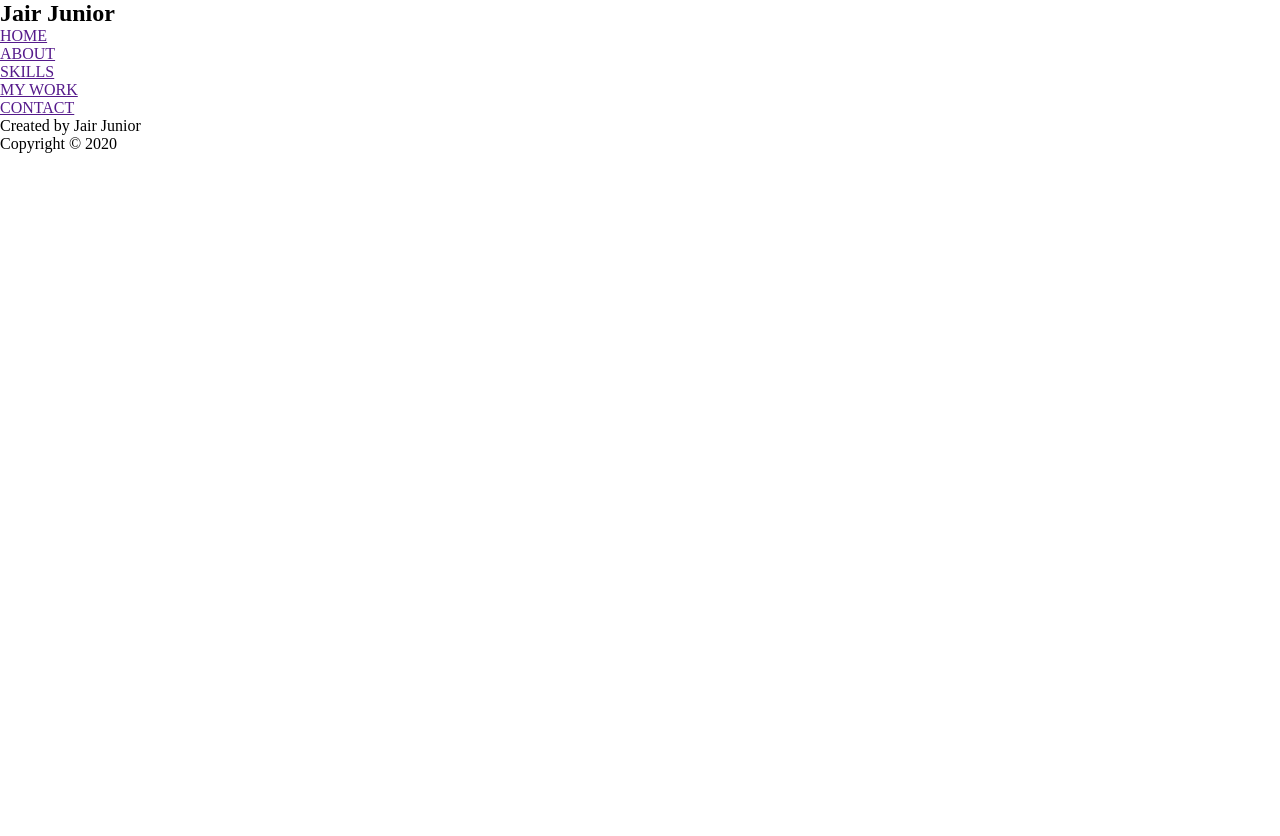
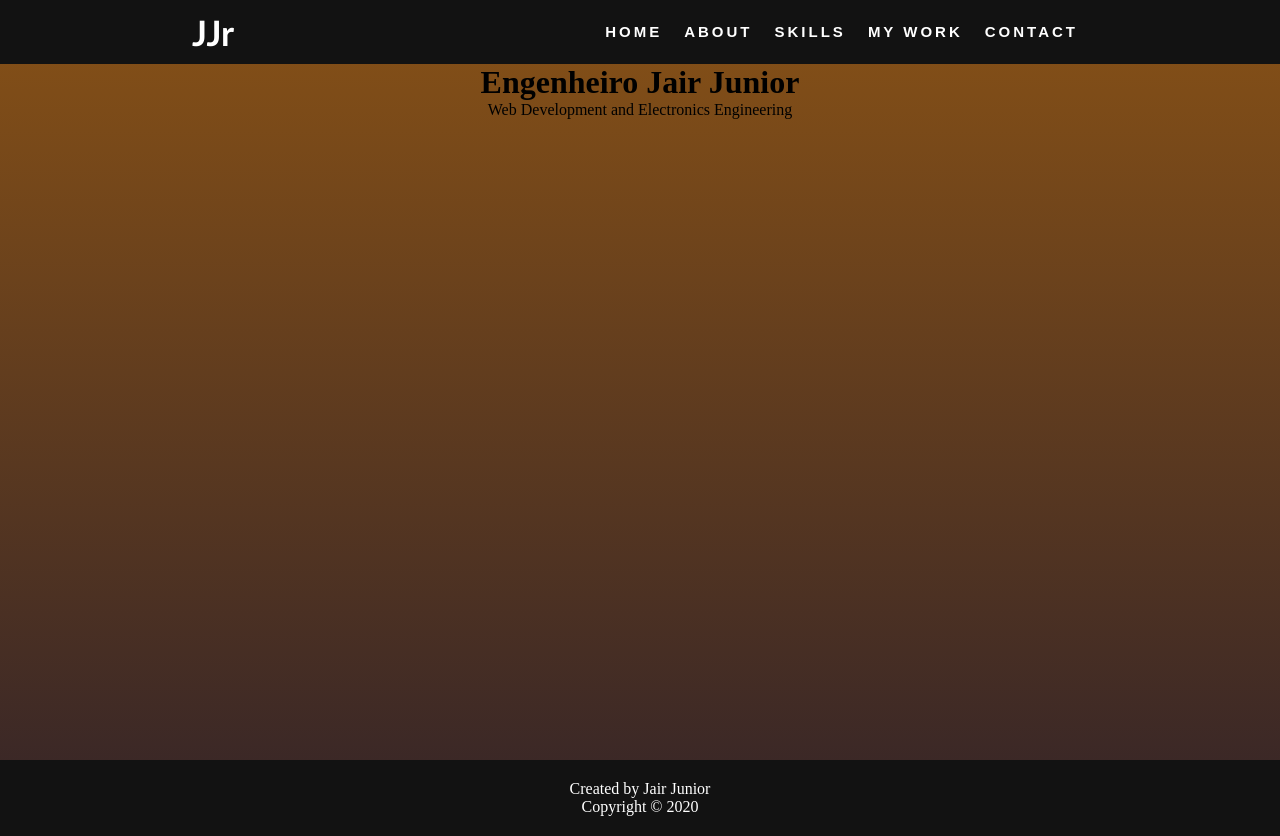
Before and after one commit to jairjunior/template-jairjunior, a plain HTML site: page index.html in a window 1280 px wide. Before the commit the page ends 800 px from the top, so only its background shows below. Drawn offline with Linux system fonts and the light colour scheme.

Commit message:
First version of top navigation bar.

```diff
--- a/index.html
+++ b/index.html
@@ -18,47 +18,46 @@
      <title>Jair Junior | &lt;web dev&gt;</title>
 
      <link rel="stylesheet" href="style.css">
+     <link rel="stylesheet" href="navbar.css">
 </head>
 <body>
 
 
-     <nav class="navbar">
-          <div class="navbar-container">
+     <header class="topnavbar" role="banner">
+          <div class="topnavbar-container flex wrap space-between">
 
-               <div class="logo">
-                    <h1>Jair Junior</h1>
+               <div class="brand flex wrap">
+                    <h1>JJr</h1>
+
                </div>
 
-               <ul class="navlinks">
-                    <li class="navlink"><a href="">HOME</a></li>
-                    <li class="navlink"><a href="">ABOUT</a></li>
-                    <li class="navlink"><a href="">SKILLS</a></li>
-                    <li class="navlink"><a href="">MY WORK</a></li>
-                    <li class="navlink"><a href="">CONTACT</a></li>
-               </ul>
+               <nav class="desktopnav" role="navigation">
+                    <ul class="navlinks flex wrap space-between">
+                         <li class="navlink"><a href="#">HOME</a></li>
+                         <li class="navlink"><a href="#">ABOUT</a></li>
+                         <li class="navlink"><a href="#">SKILLS</a></li>
+                         <li class="navlink"><a href="#">MY WORK</a></li>
+                         <li class="navlink"><a href="#">CONTACT</a></li>
+                    </ul>
+               </nav>
 
           </div>
-     </nav>
+     </header>
 
 
      <div class="container">
           <header class="main-header">
-
+               <h1>Engenheiro Jair Junior</h1>
+               <p>Web Development and Electronics Engineering</p>
           </header>
 
           <main>
-               <section class="popular-posts">
 
-               </section>
           </main>
      </div>
 
-     <div class="midias-sociais">
 
-     </div>
-
-
-     <footer class="main">
+     <footer class="main-footer">
           <p>Created by Jair Junior</p>
           <p>Copyright &copy; 2020</p>
      </footer>
--- /dev/null
+++ b/navbar.css
@@ -0,0 +1,38 @@
+.topnavbar{
+     background-color: #121212;
+     height: 8vh;
+}
+.topnavbar-container{
+     width: 70%;
+     height: 100%;
+     margin: 0px auto;
+     align-items: center;
+}
+.brand{
+     color: white;
+     font-size: 15px;
+     font-family: 'Trebuchet MS', 'Lucida Sans Unicode', 'Lucida Grande', 'Lucida Sans', Arial, sans-serif;
+     align-items: baseline;
+}
+.brand > h1{
+     font-size: 35px;
+}
+.brand > h4{
+     margin-left: 5px;
+}
+.desktopnav{
+     width: 55%;
+}
+.navlinks > li{
+     list-style: none;
+}
+.navlink > a{
+     text-decoration: none;
+     color: white;
+     font-family: sans-serif;
+     font-size: 15px;
+     font-weight: 700;
+     letter-spacing: 3px;
+     padding: 10px;
+     border-radius: 5px;
+}
--- a/style.css
+++ b/style.css
@@ -3,3 +3,32 @@
      margin: 0px;
      box-sizing: border-box;
 }
+body{
+     background: rgb(135,81,22);
+     background: linear-gradient(180deg, rgba(135,81,22,1) 0%, rgba(52,36,40,1) 100%);
+}
+.flex{
+     display: flex;
+}
+.wrap{
+     flex-wrap: wrap;
+}
+.space-around{
+     justify-content: space-around;
+}
+.space-between{
+     justify-content: space-between;
+}
+.container{
+     height: 87vh;
+}
+.main-header{
+     text-align: center;
+     height: 50vh;
+}
+.main-footer{
+     background: #121212;
+     color: white;
+     padding: 20px;
+     text-align: center;
+}
```
